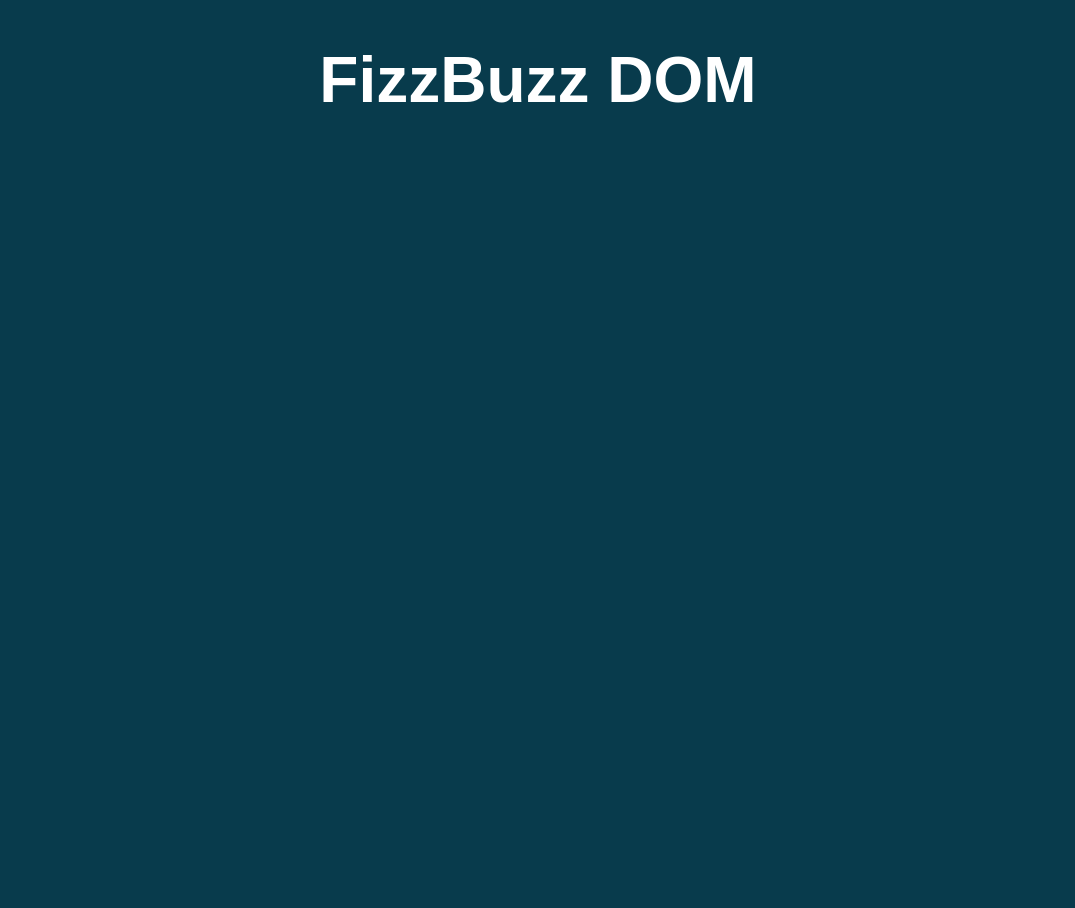
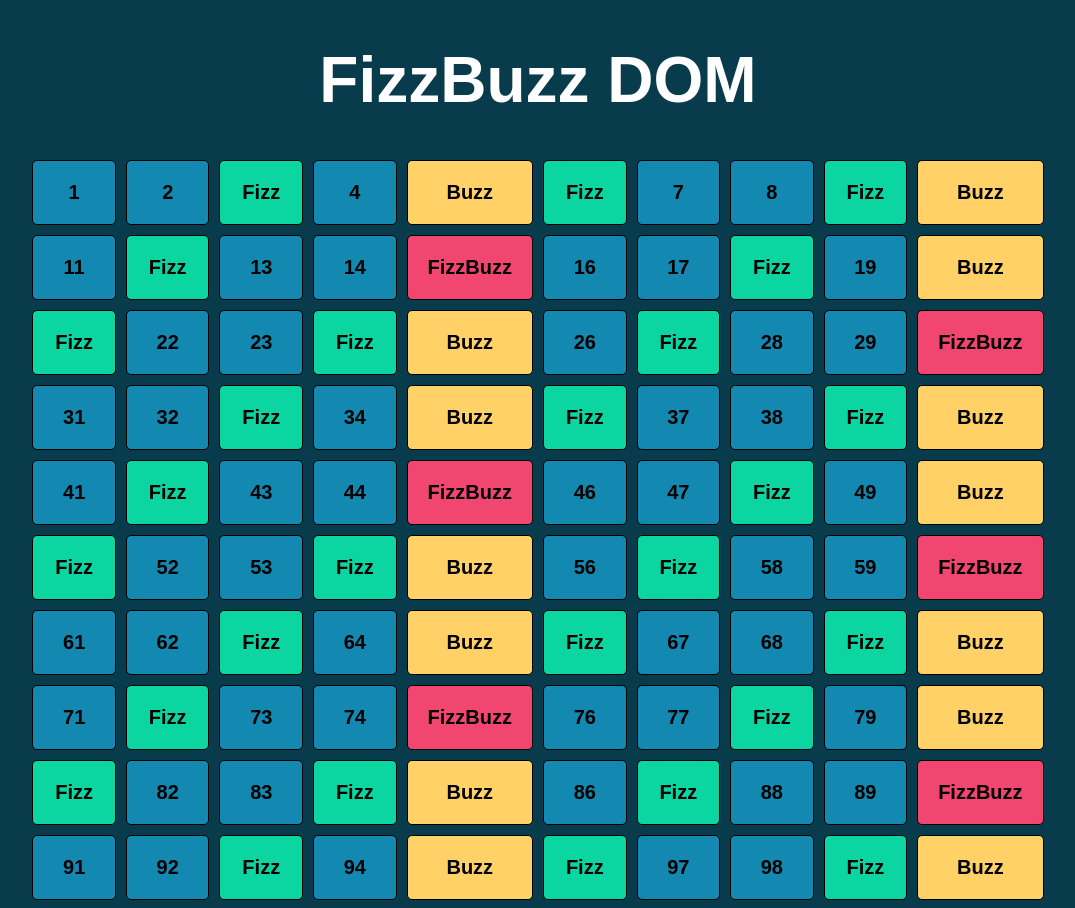
Before and after one commit to renatoirina/js-fizzbuzz, a plain HTML site: page index.html in a window 1280 px wide. Shown: the whole page, without its empty margins (102-1177 px from the left). Before the commit the page ends 800 px from the top, so only its background shows below. Drawn offline with Linux system fonts and the light colour scheme.

Commit message:
fix: fixed the src on script

```diff
--- a/index.html
+++ b/index.html
@@ -9,6 +9,6 @@
     <h1><strong>FizzBuzz DOM</strong></h1>
     <div id="fizzbuzz-container"></div>
 
-    <script src="./script.js"></script>
+    <script src="./js/script.js"></script>
 </body>
 </html>
```
